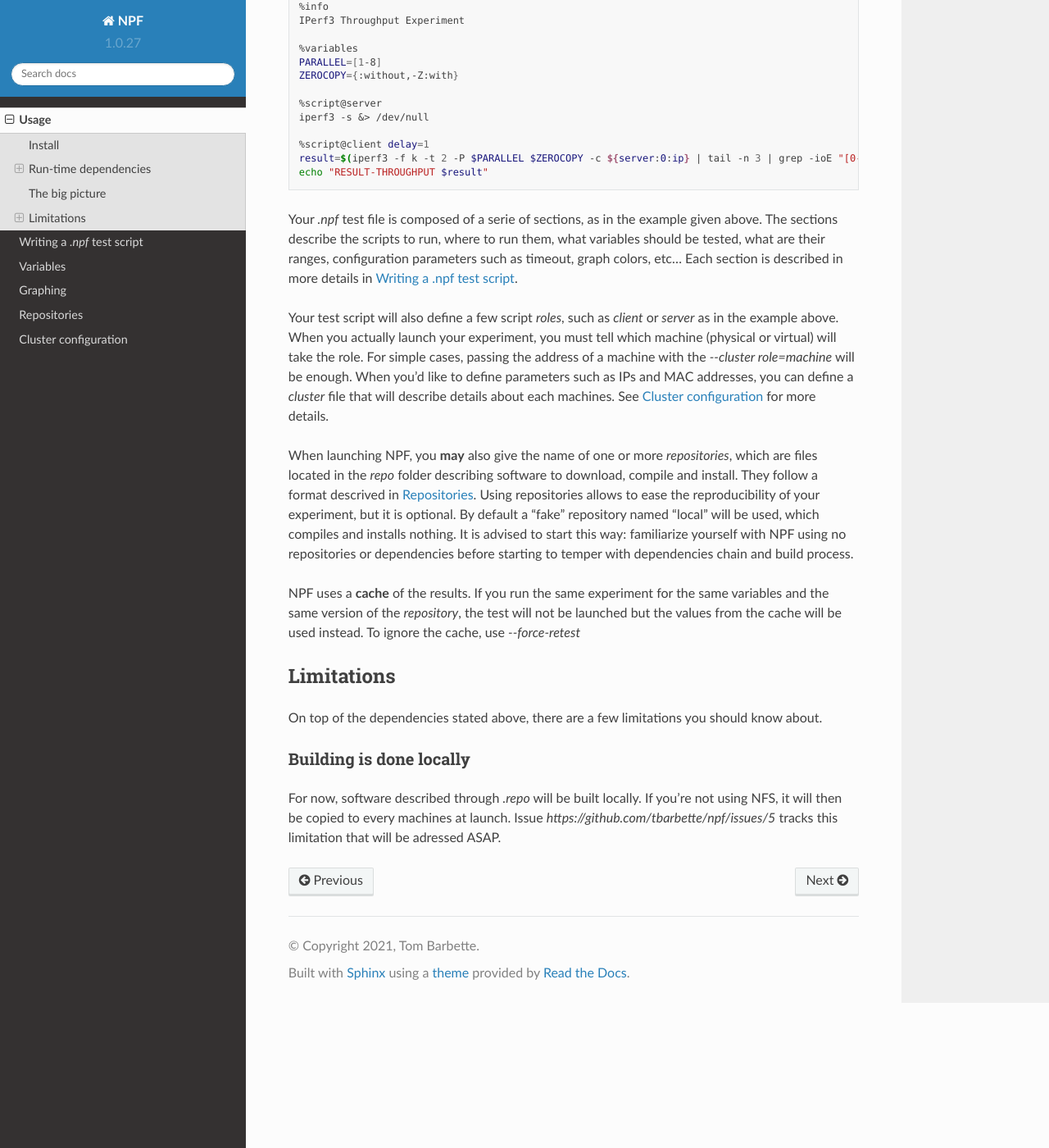
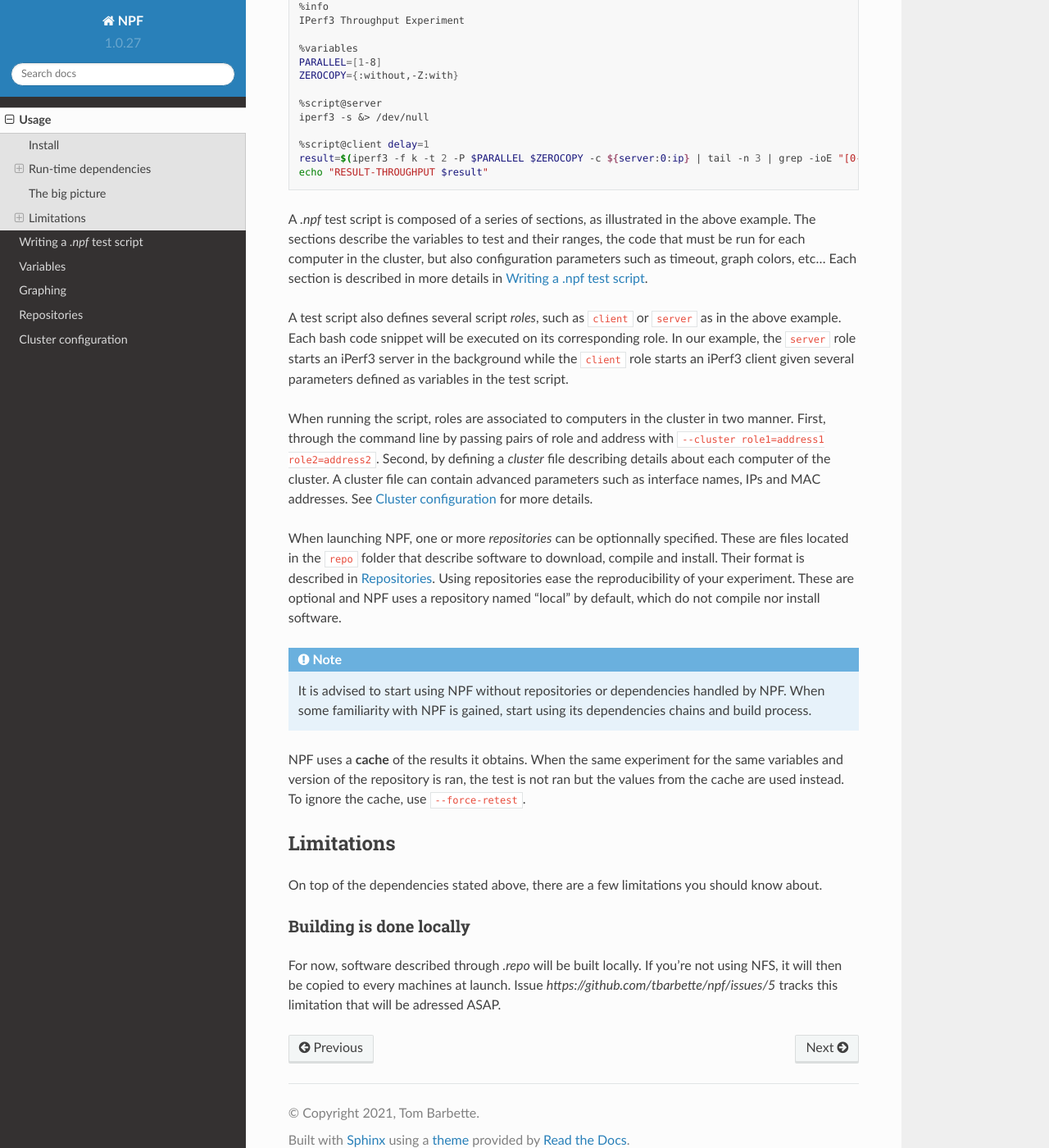
Before and after one commit to tbarbette/npf-docs, a Sphinx documentation site: the page built from docs/source/usage.rst, in a window 1280 px wide and 1400 px high, scrolled down 1032 px. Shown: the whole window at 82% size. Built offline with Sphinx 7.4.7 and the Read the Docs theme 2.0.0, drawn with Linux system fonts in a browser that asks for light colours; some of the changed text lies outside the part shown.

Commit message:
Better usage.rst

```diff
--- a/docs/source/usage.rst
+++ b/docs/source/usage.rst
@@ -9,13 +9,13 @@ Usage
 Install
 =======
 
-To use NPF, first install it using pip:
+NPF can be installed using pip:
 
 .. code-block:: console
 
-   (.venv) $ pip install npf
+   (.venv) $ python3 -m pip install npf
 
-On ubuntu, you can simply do:
+On Ubuntu, a local install can be achieved with:
 
 .. code-block:: console
 
@@ -26,11 +26,13 @@ Run-time dependencies
 
 SSH
 ---
-Cluster-based tests use SSH to launch multiple software on different nodes, therefore SSH should be setup on each node for a password-less connection. Use public key authentication and be sure to add the ssh keys in your ssh agent using `ssh-add` before running NPF.
+NPF use SSH to run tests on computer cluster. Therefore SSH should be setup on each node for a password-less connection.
+Use public key authentication and add the required ssh keys to your ssh agent using `ssh-add` before running NPF.
 
 sudo (optional)
 ---------------
-Most DPDK-based but also other scripts use the `sudo=true` parameter in test scripts to gain root access. You can either always connect as root to other servers (see the :ref:`cluster` section) or set up password-less sudo on all nodes.
+Most DPDK-based but also other scripts use the `sudo=true` parameter in test scripts to gain root access.
+You can either connect as root to the cluster (see the :ref:`cluster` section) or set up password-less sudo on all nodes.
 
 File-sharing (optional)
 -----------------------
@@ -57,18 +59,34 @@ The big picture
    result=$(iperf3 -f k -t 2 -P $PARALLEL $ZEROCOPY -c ${server:0:ip} | tail -n 3 | grep -ioE "[0-9.]+ [kmg]bits")
    echo "RESULT-THROUGHPUT $result"
 
-Your *.npf* test file is composed of a serie of sections, as in the example given above.
-The sections describe the scripts to run, where to run them, what variables should be tested, what are their ranges, configuration parameters such as timeout, graph colors, etc...
+A *.npf* test script is composed of a series of sections, as illustrated in the above example.
+The sections describe the variables to test and their ranges, the code that must be run for each computer in the cluster, but also configuration parameters such as timeout, graph colors, etc...
 Each section is described in more details in :ref:`tests`.
 
-Your test script will also define a few script *roles*, such as `client` or `server` as in the example above. When you actually launch your experiment, you must tell which machine (physical or virtual) will take the role. For simple cases, passing the address of a machine with the `\-\-cluster role=machine` will be enough.
-When you'd like to define parameters such as IPs and MAC addresses, you can define a *cluster* file that will describe details about each machines. See :ref:`cluster` for more details.
+A test script also defines several script *roles*, such as ``client`` or ``server`` as in the above example.
+Each bash code snippet will be executed on its corresponding role.
+In our example, the ``server`` role starts an iPerf3 server in the background
+while the ``client`` role starts an iPerf3 client given several parameters defined as variables in the test script.
 
-When launching NPF, you **may** also give the name of one or more *repositories*, which are files located in the `repo` folder describing software to download, compile and install. They follow a format descrived in :ref:`repos`.
-Using repositories allows to ease the reproducibility of your experiment, but it is optional. By default a "fake" repository named "local" will be used, which compiles and installs nothing. It is advised to start this way: familiarize yourself with NPF using no repositories or dependencies before starting to temper with dependencies chain and build process.
+When running the script, roles are associated to computers in the cluster in two manner.
+First, through the command line by passing pairs of role and address with ``--cluster role1=address1 role2=address2``.
+Second, by defining a *cluster* file describing details about each computer of the cluster.
+A cluster file can contain advanced parameters such as interface names, IPs and MAC addresses.
+See :ref:`cluster` for more details.
 
-NPF uses a **cache** of the results. If you run the same experiment for the same variables and the same version of the *repository*, the test will not be launched but the values from the cache will be used instead.
-To ignore the cache, use `\-\-force-retest`
+When launching NPF, one or more *repositories* can be optionnally specified.
+These are files located in the ``repo`` folder that describe software to download, compile and install.
+Their format is described in :ref:`repos`.
+Using repositories ease the reproducibility of your experiment.
+These are optional and NPF uses a repository named "local" by default, which do not compile nor install software.
+
+.. note::
+   It is advised to start using NPF without repositories or dependencies handled by NPF.
+   When some familiarity with NPF is gained, start using its dependencies chains and build process.
+
+NPF uses a **cache** of the results it obtains.
+When the same experiment for the same variables and version of the repository is ran, the test is not ran but the values from the cache are used instead.
+To ignore the cache, use ``--force-retest``.
 
 Limitations
 ===========
```
